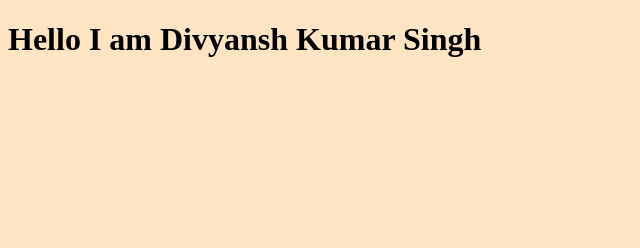
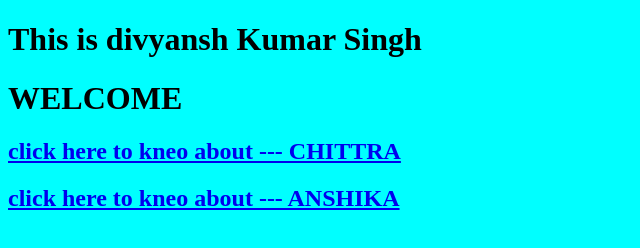
Before and after one commit to chittrakumari/Devops-Lab-Practical-2, a plain HTML site: page divyansh.html in a window 1280 px wide. Shown: the whole page, without its empty margins (0-640 px from the left). Drawn offline with Linux system fonts and the light colour scheme.

Commit message:
divyansh

```diff
--- a/divyansh.html
+++ b/divyansh.html
@@ -4,9 +4,16 @@
     <meta charset="UTF-8" />
     <meta http-equiv="X-UA-Compatible" content="IE=edge" />
     <meta name="viewport" content="width=device-width, initial-scale=1.0" />
-    <title>Divyansh Kumar singh</title>
+    <title>Document</title>
   </head>
-  <body style="background-color: bisque">
-    <h1>Hello I am Divyansh Kumar Singh</h1>
+  <body style="background-color: aqua">
+    <h1>This is divyansh Kumar Singh</h1>
+    <h1>WELCOME</h1>
+    <a href="chittra.html">
+      <h2>click here to kneo about --- CHITTRA</h2>
+    </a>
+    <a href="anshika.html">
+      <h2>click here to kneo about --- ANSHIKA</h2>
+    </a>
   </body>
 </html>
```
